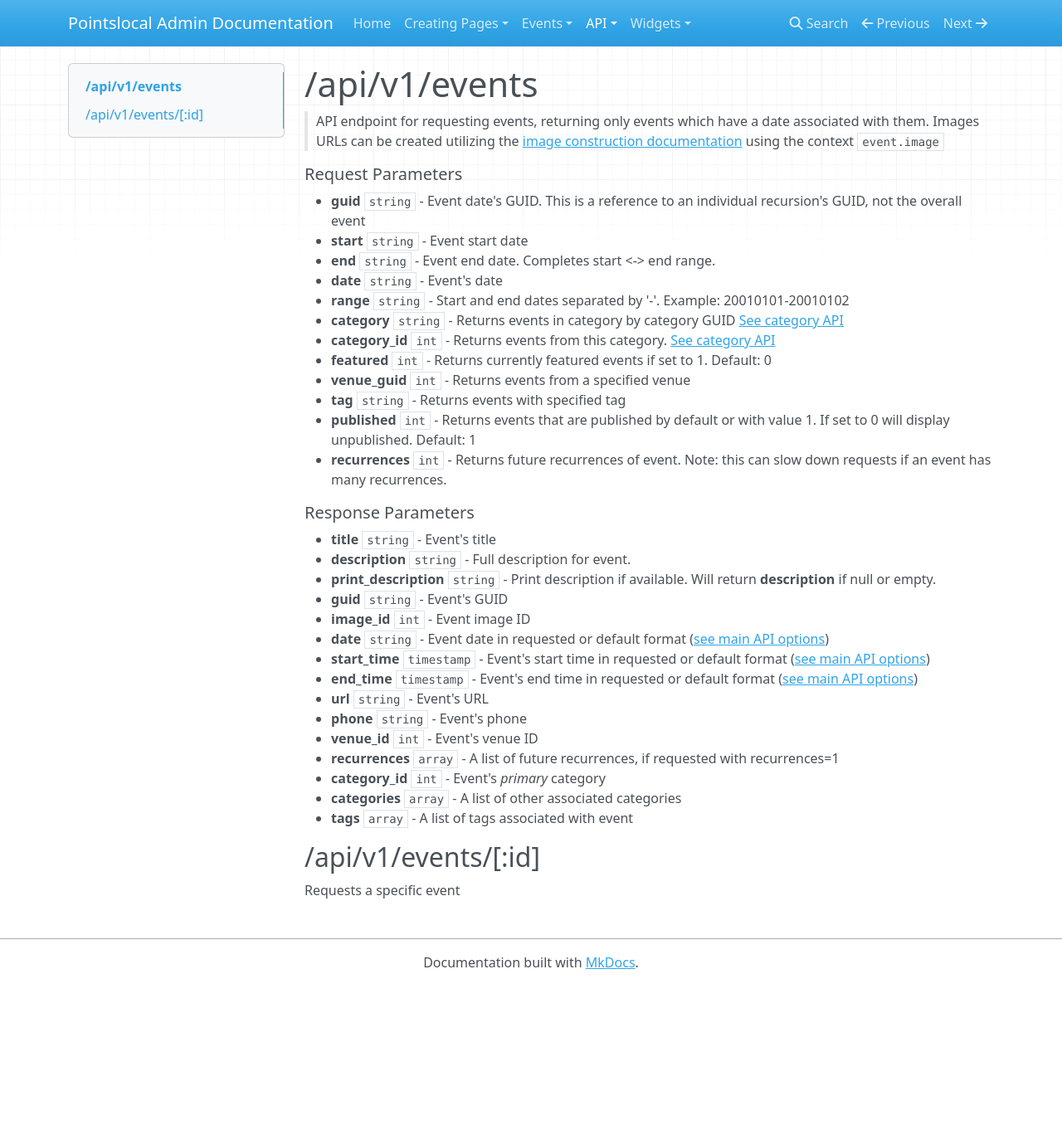
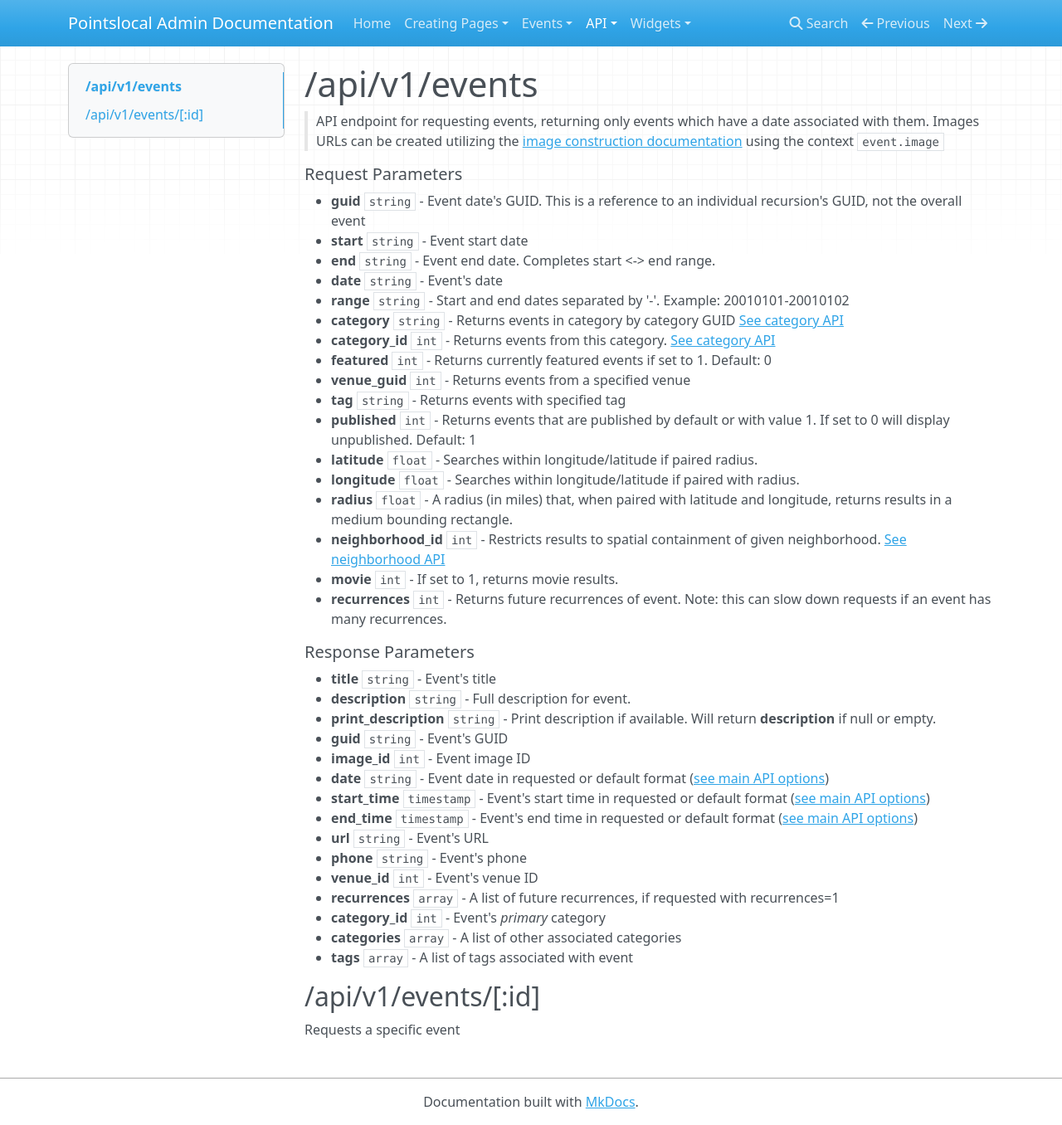
Before and after one commit to pointslocal/admin-docs, an MkDocs documentation site: the page built from docs/api_events_events.md, in a window 1280 px wide and 1356 px high. Shown: the whole window at 83% size. Built offline with MkDocs 1.6.1, drawn with Linux system fonts in a browser that asks for light colours; nearby versions of some CDN libraries; old or Windows-style settings are respelled for this version of MkDocs.

Commit message:
Includes neighborhoods

````diff
--- a/docs/api_events_events.md
+++ b/docs/api_events_events.md
@@ -14,6 +14,11 @@
 - **venue_guid** ```int``` - Returns events from a specified venue
 - **tag** ```string``` - Returns events with specified tag
 - **published** ```int``` - Returns events that are published by default or with value 1.  If set to 0 will display unpublished.  Default: 1
+- **latitude** ```float``` - Searches within longitude/latitude if paired radius.
+- **longitude** ```float``` - Searches within longitude/latitude if paired with radius.
+- **radius** ```float``` - A radius (in miles) that, when paired with latitude and longitude, returns results in a medium bounding rectangle.
+- **neighborhood_id** ```int``` - Restricts results to spatial containment of given neighborhood.  [See neighborhood API](api_places_neighborhoods.md)
+- **movie** ```int``` - If set to 1, returns movie results.
 - **recurrences** ```int``` - Returns future recurrences of event.  Note: this can slow down requests if an event has many recurrences.
 
 ##### Response Parameters
--- a/mkdocs.yml
+++ b/mkdocs.yml
@@ -17,6 +17,8 @@ pages:
     - /api/v1/venues: api_events_venues.md
     - /api/v1/event_categories: api_events_categories.md
     - /api/v1/event_tags: api_events_tags.md
+  - Geography:
+    - /api/v1/neighborhoods: api_places_neighborhoods.md
   - Stories:
     - /api/v1/stories: api_content_stories.md
   - Sports:
````
Also changed, not shown: docs/api_places_neighborhoods.md (added, +19 -0 lines).
